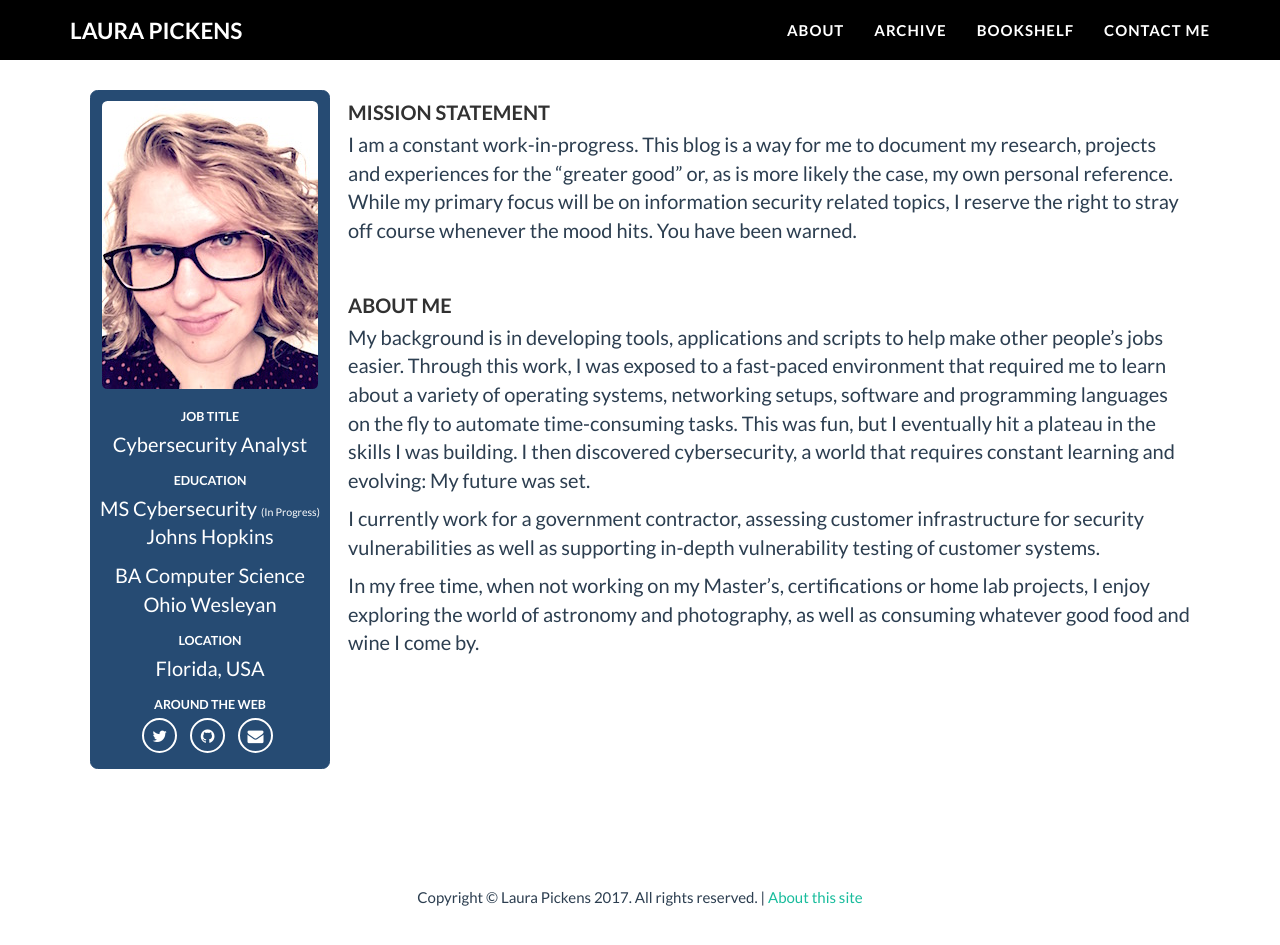
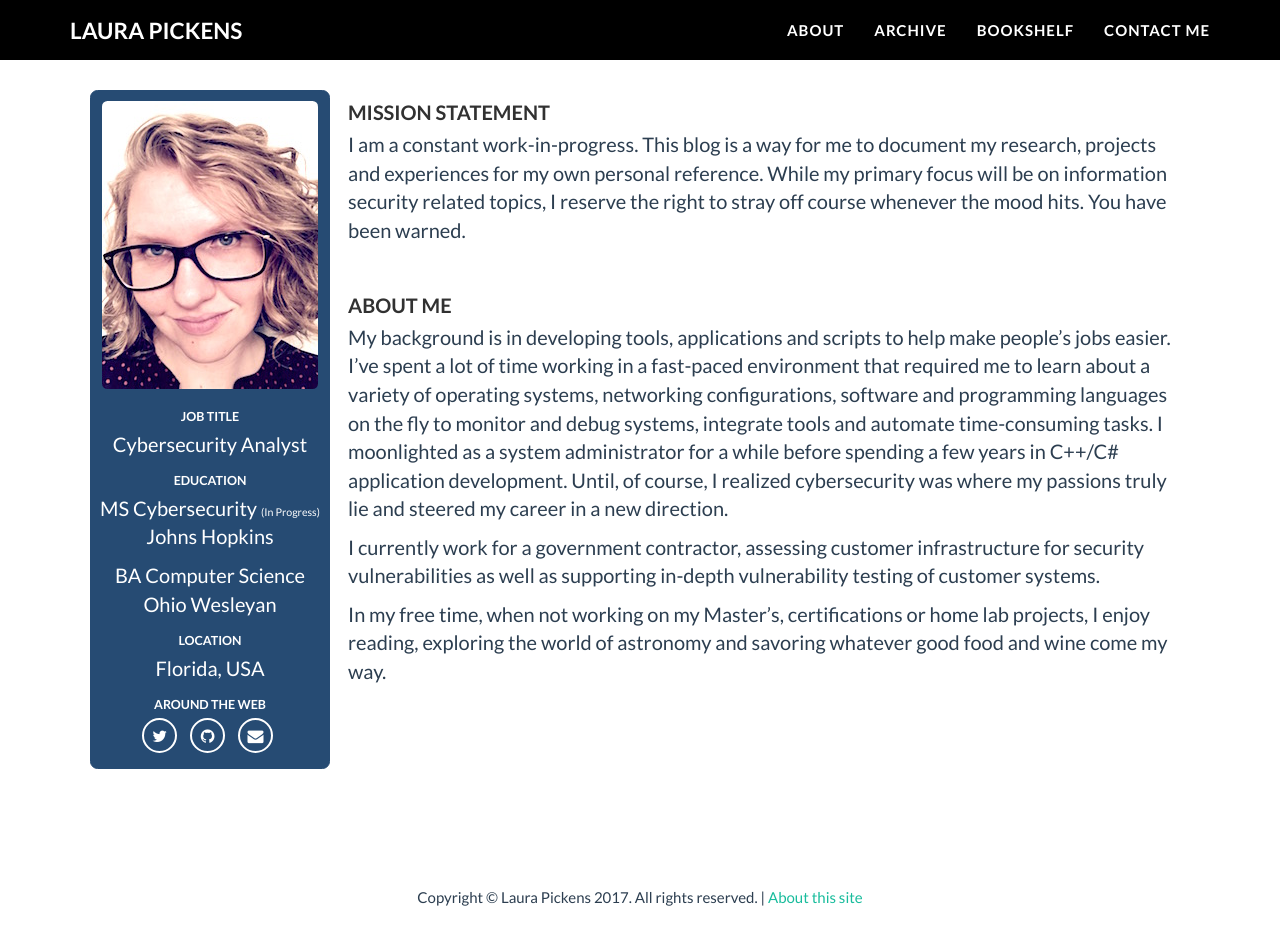
Before and after one commit to lpickens03/lpickens03.github.io, a Jekyll site: the page built from about.md, in a window 1280 px wide and 1008 px high. Shown: the top 945 px of the window. Built offline with Jekyll 4.4.1, drawn with Linux system fonts in a browser that asks for light colours; nearby versions of some CDN libraries; some web fonts are replaced.

Commit message:
new dns/pfsense blog post
updates to about, signature and added new dns blog post

```diff
--- a/_includes/signature.html
+++ b/_includes/signature.html
@@ -6,7 +6,7 @@
         <div class="title">
         ABOUT <a href="/about">LAURA PICKENS</a>
         </div>
-        <p>My background is in computer science. I spent my early days as a software engineer automating other people's jobs for them with a variety of scripts, tools and applications. I am pursuing my MS in cybersecurity at John's Hopkins University. I currently work for a government contractor, performing vulnerability assessments on customer devices and IT infrastructure.</p>
+        <p>I spent my early days as a software engineer/system administrator before the cybersecurity field called to me. I am currently pursuing my MS in cybersecurity at John's Hopkins University. I work for a government contractor, performing vulnerability assessments on customer devices and IT infrastructure.</p>
         <div>
             <ul class="list-inline">
 
--- a/about.md
+++ b/about.md
@@ -50,13 +50,13 @@ quote-author: Google Chromium Projects
    </div>
 </div>
 <h2>Mission Statement</h2>
-I am a constant work-in-progress. This blog is a way for me to document my research, projects and experiences for the "greater good" or, as is more likely the case, my own personal reference. While my primary focus will be on information security related topics, I reserve the right to stray off course whenever the mood hits. You have been warned.
+I am a constant work-in-progress. This blog is a way for me to document my research, projects and experiences for my own personal reference. While my primary focus will be on information security related topics, I reserve the right to stray off course whenever the mood hits. You have been warned.
 
 <br/>
 <h2>About Me</h2>
-My background is in developing tools, applications and scripts to help make other people's jobs easier. Through this work, I was exposed to a fast-paced environment that required me to learn about a variety of operating systems, networking setups, software and programming languages on the fly to automate time-consuming tasks. This was fun, but I eventually hit a plateau in the skills I was building. I then discovered cybersecurity, a world that requires constant learning and evolving: My future was set.
+My background is in developing tools, applications and scripts to help make  people's jobs easier. I've spent a lot of time working in a fast-paced environment that required me to learn about a variety of operating systems, networking configurations, software and programming languages on the fly to monitor and debug systems, integrate tools and automate time-consuming tasks. I moonlighted as a system administrator for a while before spending a few years in C++/C# application development. Until, of course, I realized cybersecurity was where my passions truly lie and steered my career in a new direction.
 
 I currently work for a government contractor, assessing customer infrastructure for security vulnerabilities as well as supporting in-depth vulnerability testing of customer systems.
 
-In my free time, when not working on my Master's, certifications or home lab projects, I enjoy exploring the world of astronomy and photography, as well as consuming whatever good food and wine I come by.
+In my free time, when not working on my Master's, certifications or home lab projects, I enjoy reading, exploring the world of astronomy and savoring whatever good food and wine come my way.
 <br/>
```
Also changed, not shown: _posts/2017-05-13-lab_pfsense_dns.md (added, +32 -0 lines), images/posts/2017-05-14/dns_results.png (added), images/posts/2017-05-14/lab_phase_1.png (added).
